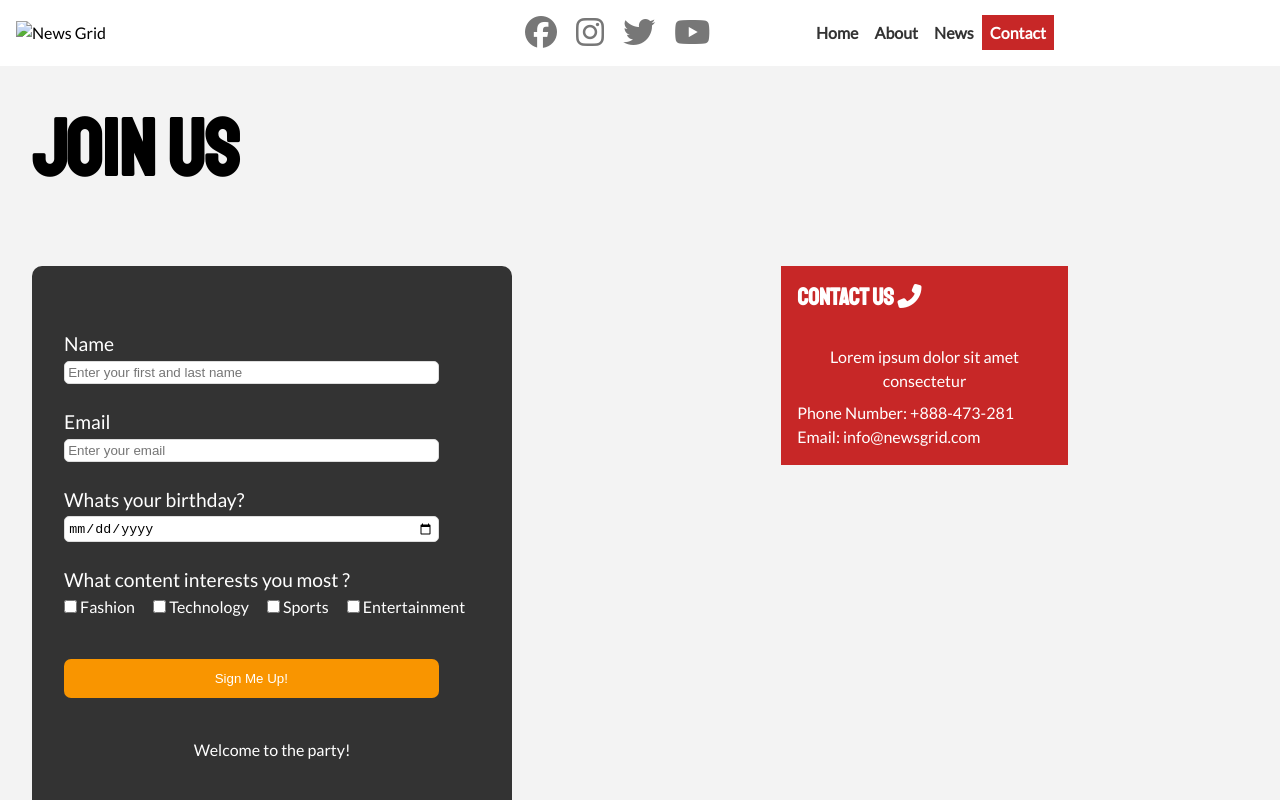
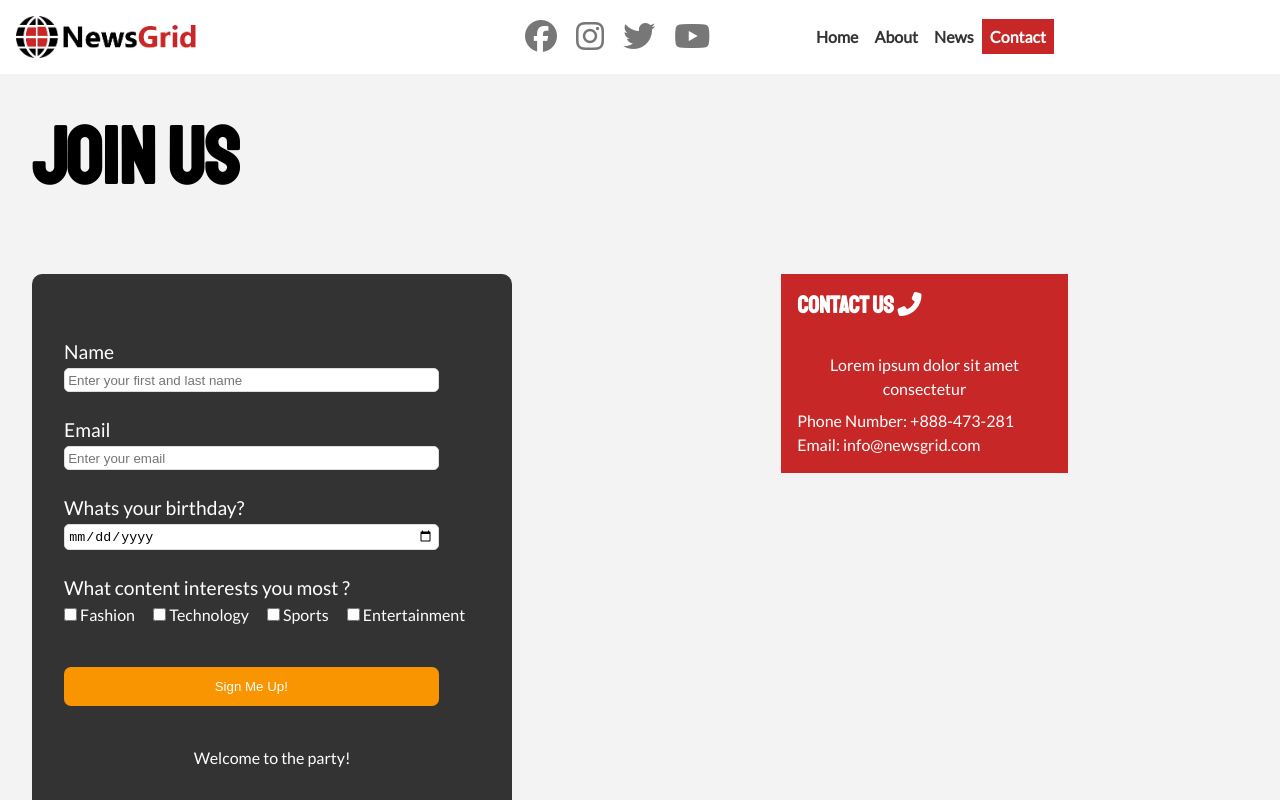
Before and after one commit to Kedejra/NEWS_SITE, a plain HTML site: page news_join.html in a window 1280 px wide. Shown: the top 800 px of the page. Drawn offline with Linux system fonts and the light colour scheme.

Commit message:
Update news_join.html

```diff
--- a/news_join.html
+++ b/news_join.html
@@ -27,7 +27,7 @@
 <body>
     <nav id="navbar">
     <div class="container">
-       <img src="/NEWS_SITE.html/image_resources/logo.png" alt="News Grid" class="logo">
+       <img src="/image_resources/logo.png" alt="News Grid" class="logo">
         <!--Social media links btw to highlight and change something repeating in a row ctrl+d-->
        <div class="socials">
            <a href="https://facebook.com" target="_blank"><i class="fab fa-facebook fa-2x"></i></a>
```
